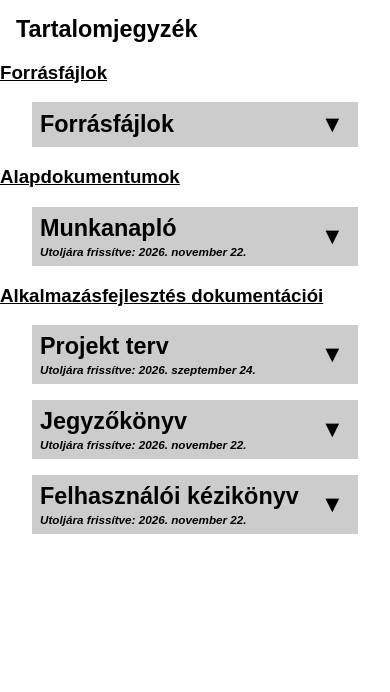
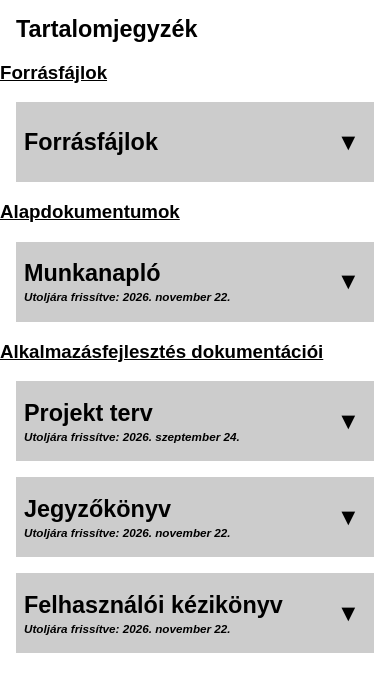
Before and after one commit to oroszkristof/ROBOTIKA-II-EYZWG9-FUEEB7, a plain HTML site: page robotikaII.html in a window 390 px wide. Drawn offline with Linux system fonts and the light colour scheme.

Commit message:
Add files via upload

```diff
--- a/robotikaII.html
+++ b/robotikaII.html
@@ -137,6 +137,20 @@
         font-size: 5vw;
       }
     }
+
+@media (max-width: 768px) {
+  .link {
+    margin: 1rem;
+  }
+
+  .header-container {
+    margin: 0;
+    min-height: 80px;
+    box-sizing: border-box;
+    width: 100%;
+  }
+}
+
   </style>
 </head>
 
@@ -151,7 +165,7 @@
       <ul>
         <li>
           <div class="header-container">
-            <a href="#">
+            <a href="https://drive.google.com/drive/folders/19X7Xsd-Vies2lCYghprE0W-UKYbLC7VH?usp=sharing">
               <b>Forrásfájlok</b>
             </a>
             <button class="toggle-button" onclick="toggleContent('extraContentGithub', this)"
@@ -176,7 +190,7 @@
         <li>
           <div class="header-container">
             <div>
-              <a href="#"><b>Munkanapló</b></a>
+              <a href="https://drive.google.com/file/d/1BPpVJmI1Y3EQY7ahEagqp7MNt8jJ8av9/view?usp=sharing"><b>Munkanapló</b></a>
               <span class="frissites">Utoljára frissítve: 2026. november 22. </span>
             </div>
             <button class="toggle-button" onclick="toggleContent('extraContentMunkanaplo', this)"
```
